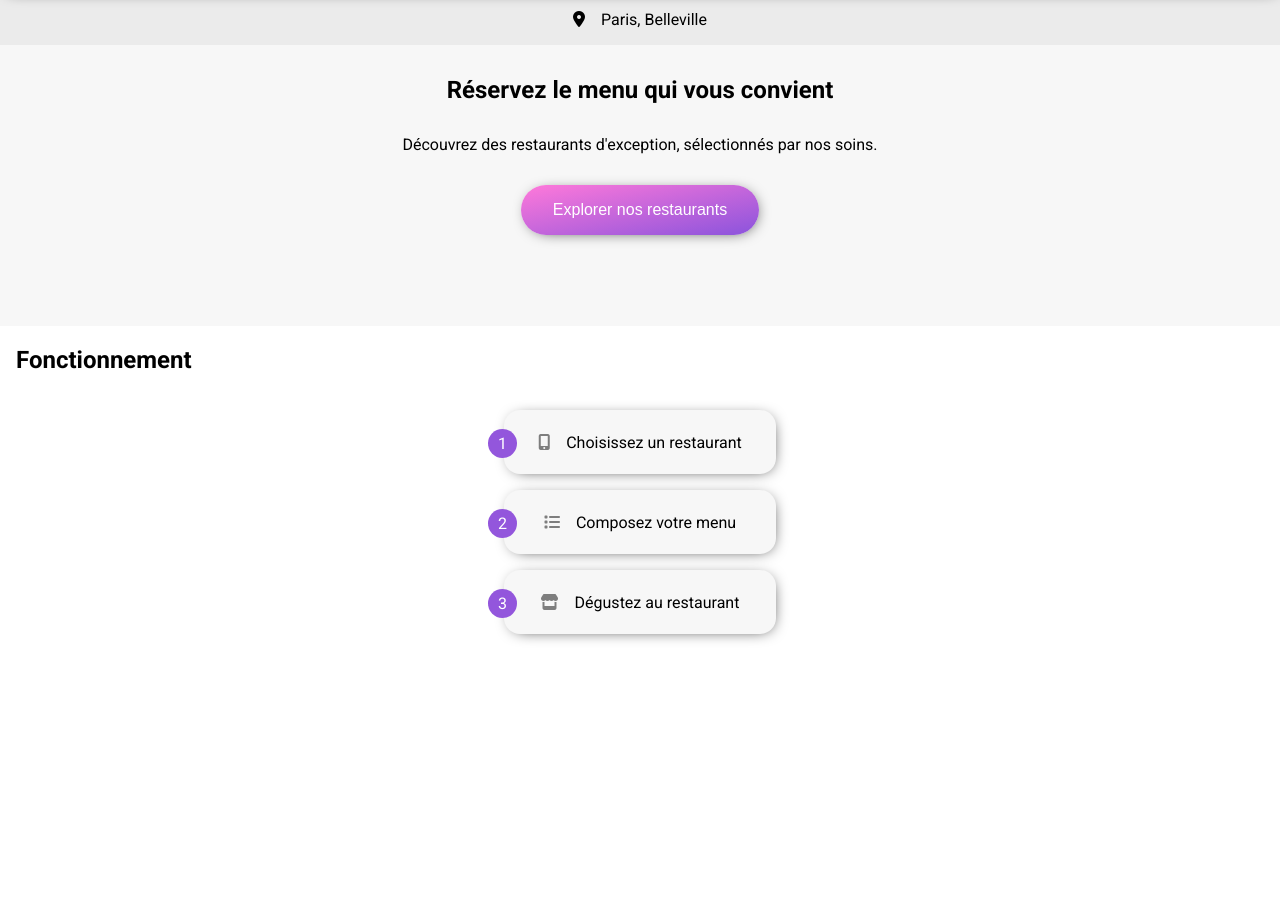
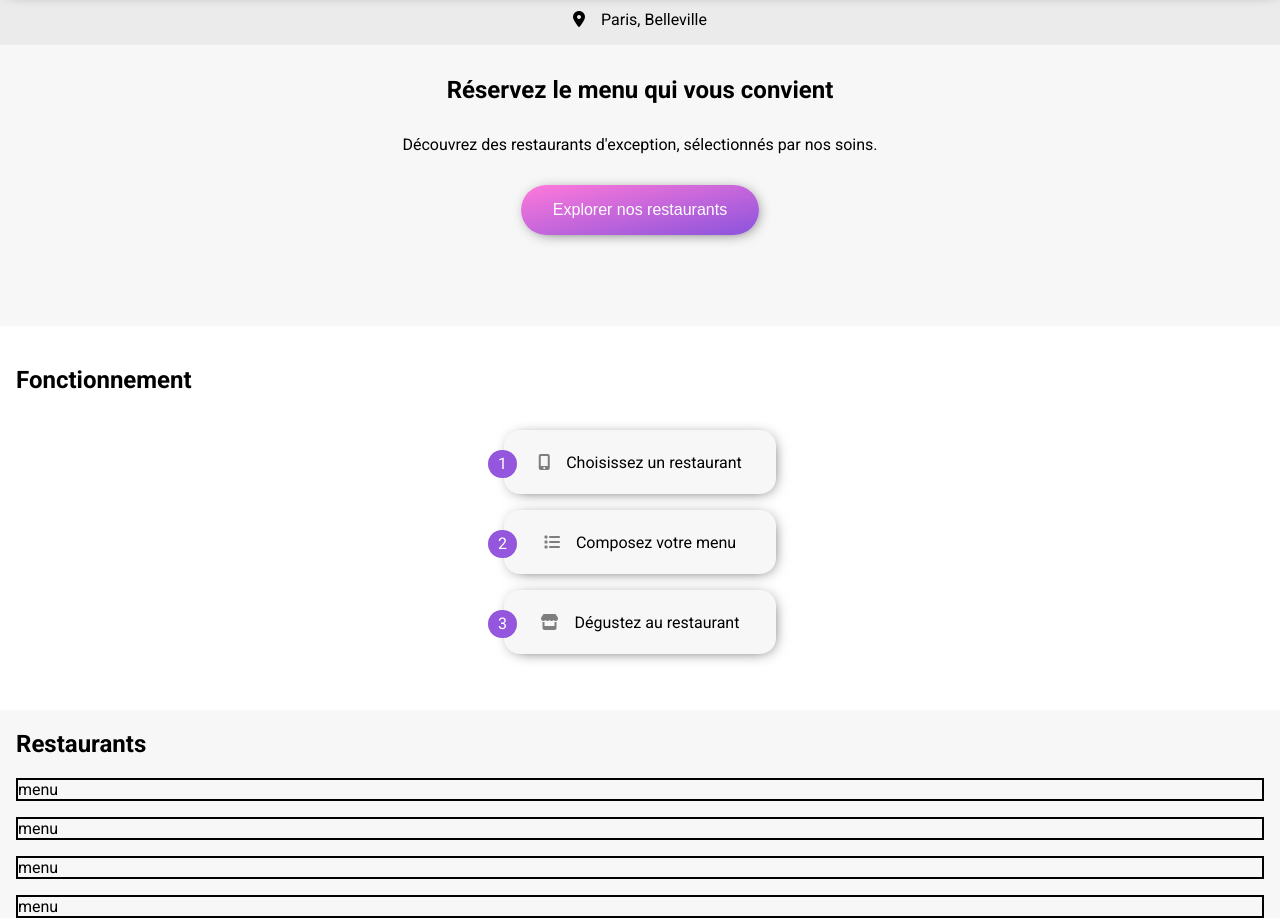
Before and after one commit to leito47/-Ohmyfood, a website: page index.html in a window 1280 px wide. Shown: the part 67-985 px from the top of the page. Before the commit the page ends 800 px from the top, so only its background shows below. Drawn offline with Linux system fonts and the light colour scheme; a web font is replaced by a local one.

Commit message:
add restaurants

```diff
--- a/index.html
+++ b/index.html
@@ -52,6 +52,15 @@
           <li><i class="fa-solid fa-store"></i>Dégustez au restaurant</li>
         </ol>
       </section>
+      <section class="restaurants">
+        <h2>Restaurants</h2>
+        <div class="restaurants__cards">
+          <div class="card">menu</div>
+          <div class="card">menu</div>
+          <div class="card">menu</div>
+          <div class="card">menu</div>
+        </div>
+      </section>
 
     </main>
   </body>
--- a/scss/layout/_explorer.scss
+++ b/scss/layout/_explorer.scss
@@ -1,8 +1,9 @@
 @use"../utils/placeholders";
+@use "../utils/variables";
 .explorer{
     @extend %flex-expl-form;
     padding: 1rem;
-    background-color: #F7F7F7;
+    background-color: variables.$color-light-grey;
     height: 15.6rem;
     &__heading{
         margin: 15px 0;
--- /dev/null
+++ b/scss/layout/_menu.scss
@@ -0,0 +1,17 @@
+@use "../utils/variables";
+.restaurants{
+    display: flex;
+    flex-direction: column;
+    background-color: variables.$color-light-grey;
+    padding: 0 1rem;
+    margin-top: 2.5rem;
+    &__cards{
+        display: flex;
+        flex-direction: column;
+        gap: 1rem;
+
+    }
+}
+.card{
+    border: 2px solid black;
+}
--- a/scss/layout/_sec-function.scss
+++ b/scss/layout/_sec-function.scss
@@ -2,6 +2,7 @@
 @use "../utils/variables";
 .sec-function{
     counter-reset:numero;
+    margin-top: 2.5rem;
     padding: 0 1rem;
     & ol{
         @extend %flex-expl-form;
@@ -31,7 +32,7 @@
 
             }
             @extend %flex-center;
-            background-color: #f7f7f7;
+            background-color: variables.$color-light-grey;
             padding: 1rem ;
             border-radius: 1rem;
             @extend %base-shadow;
--- a/scss/style.scss
+++ b/scss/style.scss
@@ -6,3 +6,4 @@
 @use "./utils/variables";
 @use "./layout/sec-function";
 @use "./utils/placeholders";
+@use "./layout/menu";
--- a/scss/utils/_variables.scss
+++ b/scss/utils/_variables.scss
@@ -3,3 +3,4 @@ $color-secondary:#FF79DA;
 $color-tertiary:#99E2D0;
 $color-white:#FFF;
 $color-black:#000;
+$color-light-grey:#f7f7f7;
```
Also changed, not shown: scss/style.css, 1 other file.
